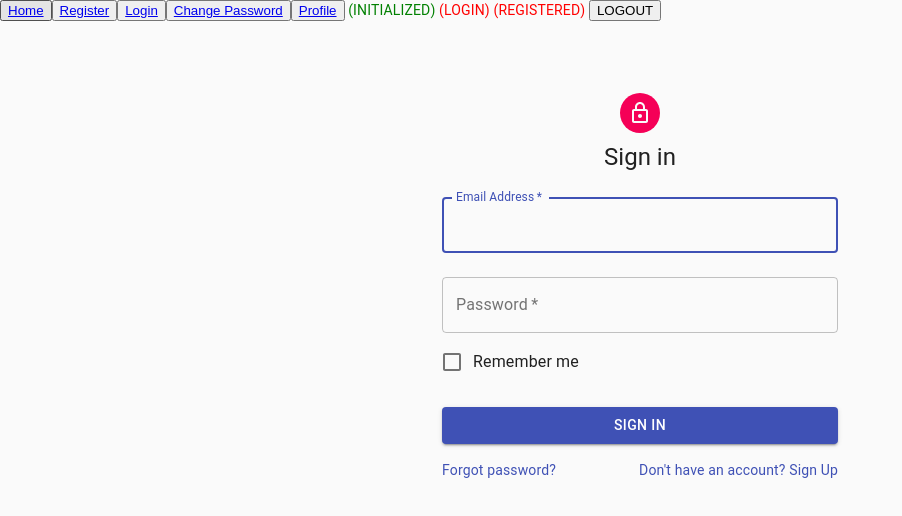
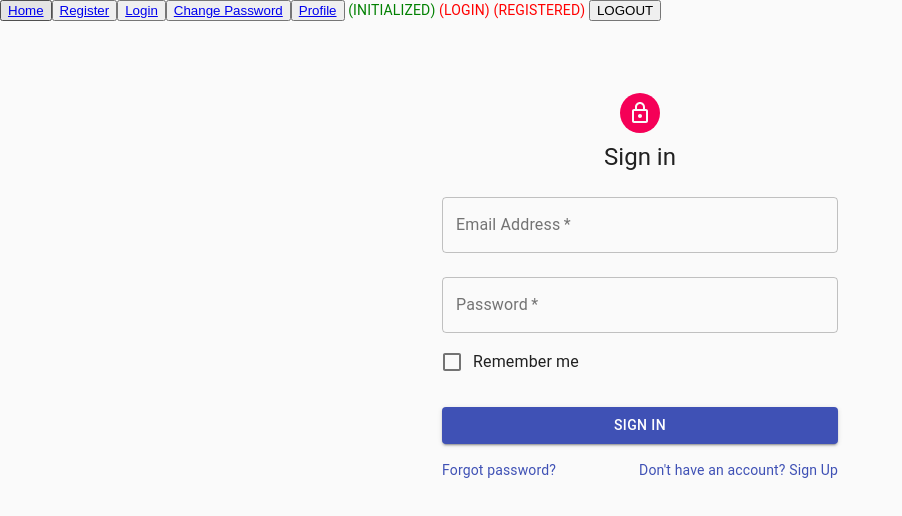
Before and after one commit to sf-minsk/team_project, a React (Create React App) app: page /#/login in a window 1280 px wide. Shown: the top 516 px of the page, without its empty margins (0-902 px from the left). Built offline with nearby package versions, Linux system fonts and the light colour scheme; no server answers.

Commit message:
added routes to change password && signUp

```diff
--- a/src/bll/app-reducer.ts
+++ b/src/bll/app-reducer.ts
@@ -1,6 +1,7 @@
 import {Dispatch} from "redux";
 import {authApi} from "../dal/auth-api";
 import {setSignInAC, SetSignInActionType} from "./auth-reducer";
+import {AppThunk} from "./store";
 
 const initialState = {
     error: null as string | null,
@@ -42,23 +43,26 @@ export const setIsInitializedAC = (value: boolean) =>
     ({type: 'app/SET-IS-INITIALIZED', value} as const)
 
 //thunks
-export const initializeAppTC = () => (dispatch: Dispatch<AppActionsType>) => {
-    ///
-    authApi.me()
-        .then(res => {
+export const initializeAppTC = (): AppThunk =>
+    async dispatch => {
+        dispatch(setAppStatusAC('loading'))
+        try {
+            debugger
+            let res = await authApi.me()
             if (res.data) {
-                console.log(res.data)
                 dispatch(setSignInAC(true))
             }
             dispatch(setIsInitializedAC(true))
-        })
-        .catch((err) => {
+        } catch (err) {
             const error = err.response ? err.response.data.error : (err.message + ', more details in the console')
             dispatch(setAppErrorAC(error))
             dispatch(setAppStatusAC('failed'))
-        })
-        .finally(() => dispatch(setIsInitializedAC(true)))
-}
+        } finally {
+            dispatch(setIsInitializedAC(true))
+            dispatch(setAppStatusAC('succeeded'))
+        }
+    }
+
 
 //types
 export type RequestStatusType = 'idle' | 'loading' | 'succeeded' | 'failed'
--- a/src/bll/auth-reducer.ts
+++ b/src/bll/auth-reducer.ts
@@ -2,6 +2,7 @@ import {authApi, LoginParamsType} from "../dal/auth-api";
 import {Dispatch} from "redux";
 import {setProfileAC, SetProfileActionType} from "./profile-reducer";
 import {setAppErrorAC, SetAppErrorActionType, setAppStatusAC, SetAppStatusActionType} from "./app-reducer";
+import {AppThunk} from "./store";
 
 const initialState = {
     isLoggedIn: false
@@ -29,32 +30,32 @@ export const setSignInAC = (value: boolean) =>
     ({type: 'login/SET-SIGN-IN', value} as const)
 
 //thunks
-export const loginTC = (data: LoginParamsType) => (dispatch: Dispatch<LoginActionsType>) => {
+export const loginTC = (data: LoginParamsType): AppThunk =>
+    async dispatch => {
     dispatch(setAppStatusAC('loading'))
-    authApi.login(data)
-        .then(res => {
+    try {
+        let res = await authApi.login(data)
         dispatch(setProfileAC(res.data))
         dispatch(setSignInAC(true))
         dispatch((setAppStatusAC('succeeded')))
-        })
-        .catch((err) => {
+    } catch (err) {
         const error = err.response ? err.response.data.error : (err.message + ', more details in the console')
         dispatch(setAppErrorAC(error))
         dispatch(setAppStatusAC('failed'))
-        })
     }
-export const logoutTC = () => (dispatch: Dispatch<LoginActionsType>) => {
+
+}
+export const logoutTC = (): AppThunk => async dispatch => {
     dispatch(setAppStatusAC('loading'))
-    authApi.logout()
-        .then(res => {
+    try {
+        await authApi.logout()
         dispatch(setSignInAC(false))
         dispatch((setAppStatusAC('succeeded')))
-        })
-        .catch((err) => {
+    } catch (err) {
         const error = err.response ? err.response.data.error : (err.message + ', more details in the console')
         dispatch(setAppErrorAC(error))
         dispatch(setAppStatusAC('failed'))
-        })
+    }
 }
 
 
--- a/src/components/auth/login/Login.tsx
+++ b/src/components/auth/login/Login.tsx
@@ -19,13 +19,16 @@ import {Redirect} from 'react-router-dom'
 import {RequestStatusType} from "../../../bll/app-reducer";
 import {CircularProgress} from "@material-ui/core";
 import s from './Login.module.css';
+import * as Yup from 'yup';
+import {Link as RouterLink } from "react-router-dom";
+import {ErrorSnackbar} from "../../errors/ErrorSnackbar";
 
-
-type FormikErrorType = {
-    email?: string
-    password?: string
-    rememberMe?: boolean
-}
+//
+// type FormikErrorType = {
+//     email?: string
+//     password?: string
+//     rememberMe?: boolean
+// }
 
 export const Login = () => {
 
@@ -39,20 +42,28 @@ export const Login = () => {
             password: '',
             rememberMe: false,
         },
-        validate: (values) => {
-            const errors: FormikErrorType = {};
-            if (!values.email) {
-                errors.email = 'Required';
-            } else if (!/^[A-Z0-9._%+-]+@[A-Z0-9.-]+\.[A-Z]{2,4}$/i.test(values.email)) {
-                errors.email = 'Invalid email address';
-            }
-            if (!values.password) {
-                errors.password = 'Required'
-            } else if (values.password.length < 4) {
-                errors.password = 'Your password is too short'
-            }
-            return errors;
-        },
+        validationSchema: Yup.object({
+            email: Yup.string()
+                .email('Invalid email address')
+                .required('Email is required'),
+            password: Yup.string()
+                // .min(8, 'Your password is too short')
+                .required('Password is required')
+        }),
+        // validate: (values) => {
+        //     const errors: FormikErrorType = {};
+        //     if (!values.email) {
+        //         errors.email = 'Required';
+        //     } else if (!/^[A-Z0-9._%+-]+@[A-Z0-9.-]+\.[A-Z]{2,4}$/i.test(values.email)) {
+        //         errors.email = 'Invalid email address';
+        //     }
+        //     if (!values.password) {
+        //         errors.password = 'Required'
+        //     } else if (values.password.length < 4) {
+        //         errors.password = 'Your password is too short'
+        //     }
+        //     return errors;
+        // },
         onSubmit: values => {
             dispatch(loginTC(values));
             formik.resetForm()
@@ -111,8 +122,8 @@ export const Login = () => {
                         label="Email Address"
                         // autoComplete="email"
                         type="email"
-                        autoFocus
-                        error={!!formik.errors.email}
+                        // autoFocus
+                        // error={!!formik.errors.email}
                         {...formik.getFieldProps('email')}
                     />
                     {formik.touched.email && formik.errors.email ? (
@@ -125,8 +136,7 @@ export const Login = () => {
                         fullWidth
                         label="Password"
                         type="password"
-                        // autoComplete="current-password"
-                        error={!!formik.errors.password}
+                        // error={!!formik.errors.password}
                         {...formik.getFieldProps('password')}
                     />
                     {formik.touched.password && formik.errors.password ? (
@@ -148,18 +158,20 @@ export const Login = () => {
                     </Button>
                     <Grid container>
                         <Grid item xs>
-                            <Link href="#" variant="body2">
+                            <Link component={RouterLink} to="/changepassword" >
                                 Forgot password?
                             </Link>
                         </Grid>
                         <Grid item>
-                            <Link href="#" variant="body2">
-                                {"Don't have an account? Sign Up"}
+                            <Link component={RouterLink} to="/registration" >
+                                Don't have an account? Sign Up
                             </Link>
                         </Grid>
                     </Grid>
                 </form>
             </div>
+            <ErrorSnackbar />
         </Container>
+
     )
 }
--- a/src/components/profile/Profile.tsx
+++ b/src/components/profile/Profile.tsx
@@ -7,8 +7,6 @@ export const Profile = () => {
     let isLoggedIn = useSelector<AppRootStateType, boolean>(state => state.login.isLoggedIn)
 
     if (!isLoggedIn) {
-        console.log(isLoggedIn)
-        debugger
         return <Redirect to={'/login'}/>
     }
     return (
```
Lines whose indentation alone changed are shown as unchanged.
